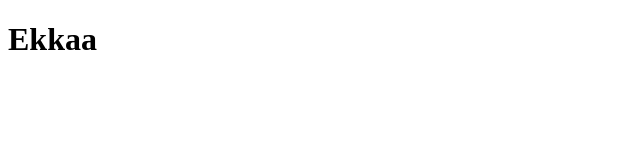
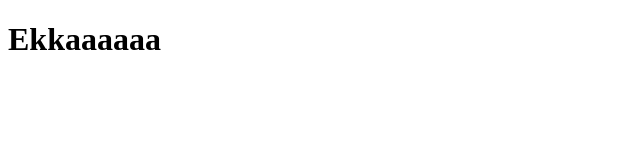
Before and after one commit to zafariqubal19/EkkaaSample, a plain HTML site: page index.html in a window 1280 px wide. Shown: the whole page, without its empty margins (0-640 px from the left). Drawn offline with Linux system fonts and the light colour scheme.

Commit message:
testing connection

```diff
--- a/index.html
+++ b/index.html
@@ -6,6 +6,6 @@
     <title>Document</title>
 </head>
 <body>
-    <h1>Ekkaa</h1>
+    <h1>Ekkaaaaaa</h1>
 </body>
 </html>
```
